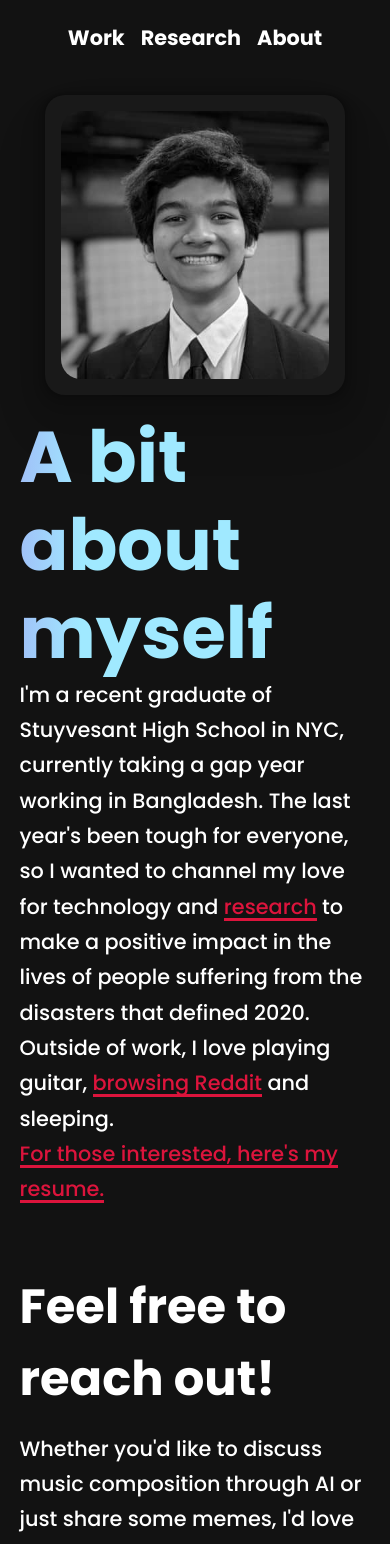
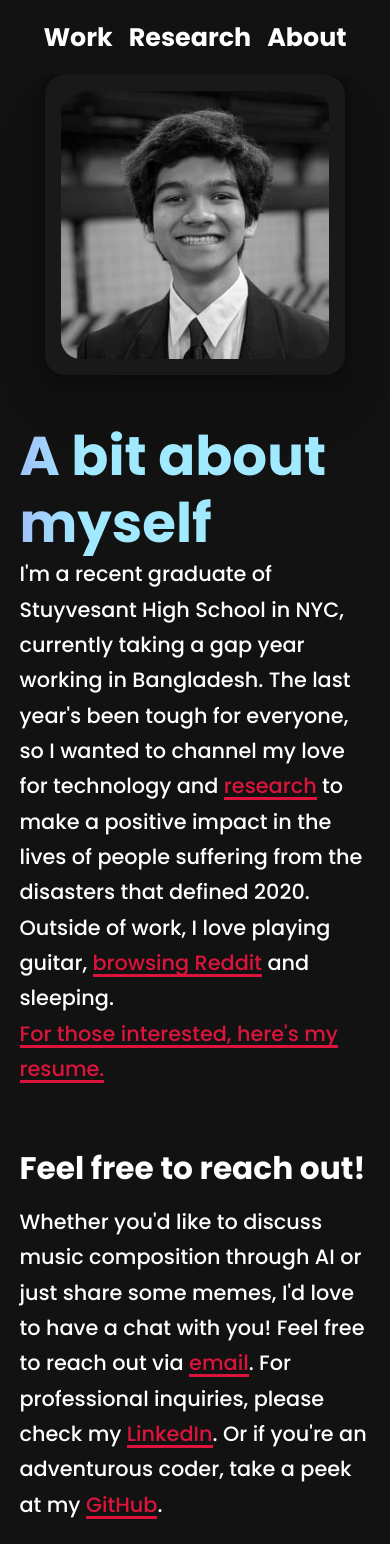
Before and after one commit to shayantist/portfolio, a Next.js app: page /about in a window 390 px wide. Shown: the top 1544 px of the page. Built offline with nearby package versions, Linux system fonts and the light colour scheme.

Commit message:
feat: cleaned up styling for mobile & updated content

```diff
--- a/package.json
+++ b/package.json
@@ -25,7 +25,6 @@
     "@types/node": "^12.0.0",
     "@types/react": "^16.9.53",
     "@types/styled-components": "^5.1.4",
-    "gh-pages": "^3.1.0",
     "prettier": "^2.2.1",
     "typescript": "^4.0.3"
   },
--- a/src/components/Card/Card.styles.ts
+++ b/src/components/Card/Card.styles.ts
@@ -19,6 +19,10 @@ export const CardWrapper = styled.div`
 
   h3 {
     margin: 0.3em 0;
+
+    a {
+      font-weight: bold;
+    }
   }
 
   img {
--- a/src/components/Container/Container.styles.ts
+++ b/src/components/Container/Container.styles.ts
@@ -6,7 +6,7 @@ export const SectionContainer = styled.section`
   max-width: ${(props) => props.theme.measurements.maxWidth}px;
 
   h1 {
-    font-size: 4.5em;
+    font-size: clamp(1.5em, 14vw, 4.5em);
     line-height: 122%;
 
     background: linear-gradient(
@@ -40,7 +40,8 @@ export const SectionContainer = styled.section`
   }
 
   h3 {
-    font-size: 2rem;
+    font-size: clamp(1.5em, 8vw, 2rem);
+    font-weight: normal;
     line-height: 1.2;
   }
 
--- a/src/components/Header/Header.styles.ts
+++ b/src/components/Header/Header.styles.ts
@@ -55,6 +55,7 @@ export const NavMenu = styled.ul<{ isOpen: boolean }>`
 
 export const NavItem = styled.li`
   height: 80px;
+  font-size: clamp(0.8em, 6.5vw, 1.25em);
 
   a {
     color: ${(props) => props.theme.colors.text};
--- a/src/content.ts
+++ b/src/content.ts
@@ -1,17 +1,17 @@
 export const work = {
   title: "Hi, I'm Shayan",
   description:
-    "I'm a data scientist, entrepreneur and software developer working in Bangladesh to fight COVID-19. <br/> <br/> Thanks for dropping by!",
+    "I'm a **data scientist, entrepreneur and software developer working in Bangladesh to fight COVID-19.** <br/> <br/> Thanks for dropping by!",
   currentWork: {
     title: "Current Work",
     works: [
       {
         title: "[COVID-19 in Bangladesh](https://corona.gov.bd/)",
-        subtitle: "Data Analyst & Coordinator",
+        subtitle: "Data Analyst",
         link: "https://corona.gov.bd/",
         image: "",
         description:
-          "With the **Ministry of Health**, I **coordinated COVID-19 epidemiological data analysis** and the **development of decision-making tools** for senior policymakers to make **timely decisions on lives and livelihoods across the country**.",
+          "As a member of the **National COVID-19 Policy Dashboard Commitee** under the **Ministries of Health and IT**, I analyze COVID-19 data on tests, cases, hospitalizations, deaths and movement across the country to influence national policy on testing, targeted lockdowns and now vaccinations. Since March 2020, I've been **coordinating epidemiological data analysis and modeling** with reputed research institutions and **developing decision-making tools** for senior policymakers, from district coordinators to the Prime Minister, to make **timely decisions on lives and livelihoods across the country**.",
       },
       {
         title: "[Reach4Help](https://reach4help.org/)",
@@ -19,7 +19,7 @@ export const work = {
         link: "https://reach4help.org/",
         image: "",
         description:
-          "Since co-founding it in March, I lead the **tech nonprofit Reach4Help**, **connecting people in need with local volunteer help**. We're working with **volunteer organizations worldwide** from the US, Canada, Europe and Asia, amassing over **500 volunteers from 30 countries**.",
+          "Since co-founding it in March 2020, I lead the **tech nonprofit Reach4Help**, **connecting people in need with local volunteer help**. We're working with **volunteer organizations worldwide** from the US, Canada, Europe and Asia, amassing over **500 volunteers from 30 countries.** Recently, to support the Indian people against the devastation caused by the **recent surge** of cases there, we've been working alongside teams in the field to put up **critical COVID-19 resources** (hospital beds, oxygen cylinders, medicine, etc.) on our **[global map of aid](https://map.reach4help.org/)** across India!",
       },
       {
         title: "[Migrant Nation](https://migrantnation.org/)",
@@ -27,7 +27,7 @@ export const work = {
         link: "https://migrantnation.org/",
         image: "",
         description:
-          "In the **Rohingya refugee camps**, I'm developing an **e-commerce marketplace** with **UNDP agencies** to help the refugees **produce and sell products to consumers worldwide**, on the way to **financial sustainability**. Recently, I built an app for them to **earn hourly wages while ensuring they can't be exploited** in by far, the most fulfilling experience of my life.",
+          "In the **Rohingya refugee camps**, I'm developing an **e-commerce marketplace** with **United Nations agencies** (UNDP, UNHCR, WFP) to help those who have been displaced **produce and sell products to consumers worldwide**, on the way to **financial sustainability**. Recently, I built an app currently being used in the camps for them to **earn hourly wages while ensuring they can't be exploited** in by far, the most fulfilling experience of my life.",
       },
     ],
   },
@@ -61,15 +61,6 @@ export const research = {
       },
       {
         title:
-          "[Single-Cell Methylome and Transcriptome High-Resolution Maps Define the Effects of Epigenetic Modifiers on the Landscape of Hematopoietic Differentiation](https://ashpublications.org/blood/article/130/Supplement%201/559/115871/Single-Cell-Methylome-and-Transcriptome-High)",
-        subtitle: "January 2018",
-        authors:
-          " **Authors:** Franco Izzo, PhD, Asaf Poran, Stanley Chun-Wei Lee, PhD, Ronan Chaligne, PhD, Federico Gaiti, PhD, Steven Kothen-Hill, MS, Rafael Schulman, BS, Michelle Ki, Kenigsberg Ephraim, PhD, Omar Abdel-Wahab, MD, Dan A. Landau, MD PhD <br/> ***(CONTRIBUTOR, NOT AN AUTHOR)***",
-        institutions:
-          " **Institution:** Landau Lab, New York Genome Center / Weill Cornell Medical Center ",
-      },
-      {
-        title:
           "[Single-Cell Methylome and Transcriptome High-Resolution Maps Define the Effects of Epigenetic Modifiers on the Landscape of Hematopoietic Differentiation](https://www.ncbi.nlm.nih.gov/pmc/articles/PMC5333260/)",
         subtitle: "January 2017",
         authors:
@@ -86,7 +77,7 @@ export const about = {
   description:
     "I'm a recent graduate of Stuyvesant High School in NYC, currently taking a gap year working in Bangladesh. The last year's been tough for everyone, so I wanted to channel my love for technology and [research](/research) to make a positive impact in the lives of people suffering from the disasters that defined 2020. Outside of work, I love playing guitar, [browsing Reddit](https://www.reddit.com/r/ProgrammerHumor/comments/hp9wwp/biggest_lie/) and sleeping. <br/> [For those interested, here's my resume.](docs/Shayan%20Chowdhury%20-%20Resume.pdf)",
   contact_section: {
-    title: "Feel free to reach out!",
+    title: " **Feel free to reach out!**",
     description:
       "Whether you'd like to discuss music composition through AI or just share some memes, I'd love to have a chat with you! Feel free to reach out via [email](mailto:shayan.chowdhury@gmail.com). For professional inquiries, please check my [LinkedIn](https://www.linkedin.com/in/shayan-chowdhury-4052b624/). Or if you're an adventurous coder, take a peek at my [GitHub](https://github.com/schowdhury8).",
   },
--- a/src/pages/about.tsx
+++ b/src/pages/about.tsx
@@ -34,16 +34,20 @@ function AboutPage() {
             dangerouslySetInnerHTML={{
               __html: parseMarkdown(content.description),
             }}
-          ></p>
+          />
         </HeroTextWrapper>
       </HeroSection>
       <ContactSection>
-        <h2>{content.contact_section.title}</h2>
+        <h3
+          dangerouslySetInnerHTML={{
+            __html: parseMarkdown(content.contact_section.title),
+          }}
+        />
         <p
           dangerouslySetInnerHTML={{
             __html: parseMarkdown(content.contact_section.description),
           }}
-        ></p>
+        />
       </ContactSection>
     </Page>
   );
--- a/src/styles/pages/about.styles.ts
+++ b/src/styles/pages/about.styles.ts
@@ -1,21 +1,9 @@
 import styled from "styled-components";
 
 import { CardWrapper, SectionContainer } from "../../components";
+import { HeroSection as IndexHeroSection } from "./index.styles";
 
-export const HeroSection = styled(SectionContainer)`
-  display: flex;
-  gap: 3em;
-  align-items: center;
-  justify-content: center;
-
-  padding-top: ${(props) => props.theme.measurements.headerHeight + 50}px;
-
-  @media screen and (max-width: ${(props) =>
-      props.theme.measurements.mobileBreakpoint}px) {
-    padding-top: ${(props) => props.theme.measurements.headerHeight + 50}px;
-    flex-wrap: wrap;
-  }
-`;
+export const HeroSection = styled(IndexHeroSection)``;
 
 export const HeroTextWrapper = styled.div`
   @media screen and (max-width: ${(props) =>
@@ -42,14 +30,13 @@ export const HeroFunWrapper = styled(CardWrapper)`
   @media screen and (max-width: ${(props) =>
       props.theme.measurements.mobileBreakpoint}px) {
     max-width: 300px;
-    margin: -30px 0;
   }
 `;
 
 export const ContactSection = styled(SectionContainer)`
   display: grid;
   gap: 1em;
-  margin: 5em auto 0;
+  margin: 4em auto 0;
 
   @media screen and (max-width: ${(props) =>
       props.theme.measurements.mobileBreakpoint}px) {
--- a/src/styles/pages/index.styles.ts
+++ b/src/styles/pages/index.styles.ts
@@ -8,21 +8,16 @@ export const HeroSection = styled(SectionContainer)`
   align-items: center;
   justify-content: center;
 
-  padding-top: ${(props) => props.theme.measurements.headerHeight + 50}px;
+  padding-top: ${(props) => props.theme.measurements.headerHeight + 40}px;
 
   @media screen and (max-width: ${(props) =>
       props.theme.measurements.mobileBreakpoint}px) {
-    padding-top: ${(props) => props.theme.measurements.headerHeight + 50}px;
+    padding-top: ${(props) => props.theme.measurements.headerHeight}px;
     flex-wrap: wrap;
   }
 `;
 
-export const HeroTextWrapper = styled.div`
-  @media screen and (max-width: ${(props) =>
-      props.theme.measurements.mobileBreakpoint}px) {
-    margin: -2em auto 2em;
-  }
-`;
+export const HeroTextWrapper = styled.div``;
 
 export const HeroFunWrapper = styled(CardWrapper)`
   display: flex;
@@ -51,6 +46,7 @@ export const WorksSection = styled(SectionContainer)`
 
   .things {
     display: flex;
+    flex-direction: column;
     gap: 1em;
 
     @media screen and (max-width: ${(props) =>
```
Also changed, not shown: src/styles/pages/research.styles.ts (+4 -10 lines), 2 other files (tests, documents, lock files or other folders).
